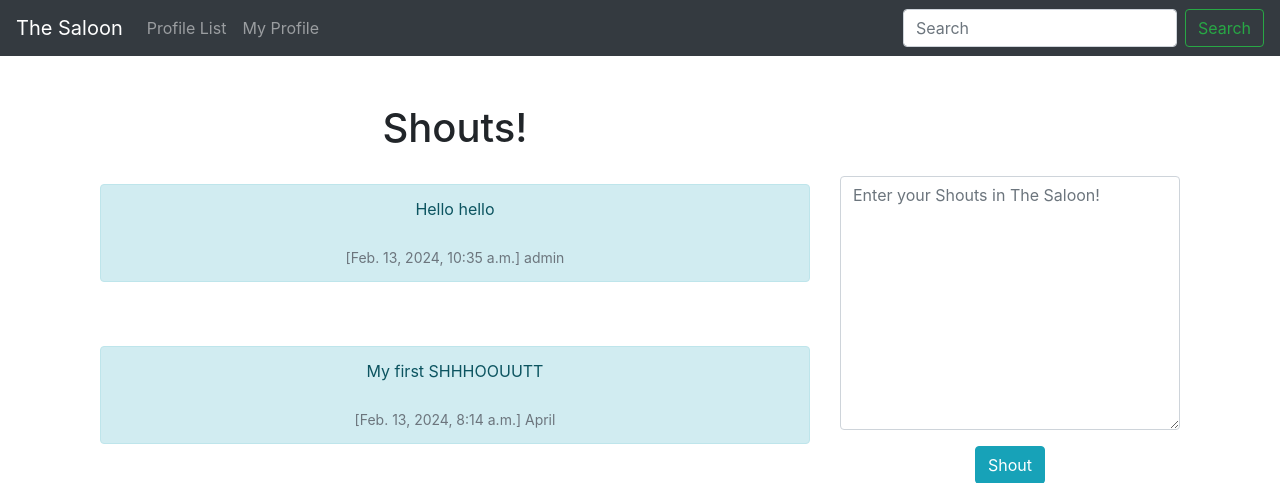
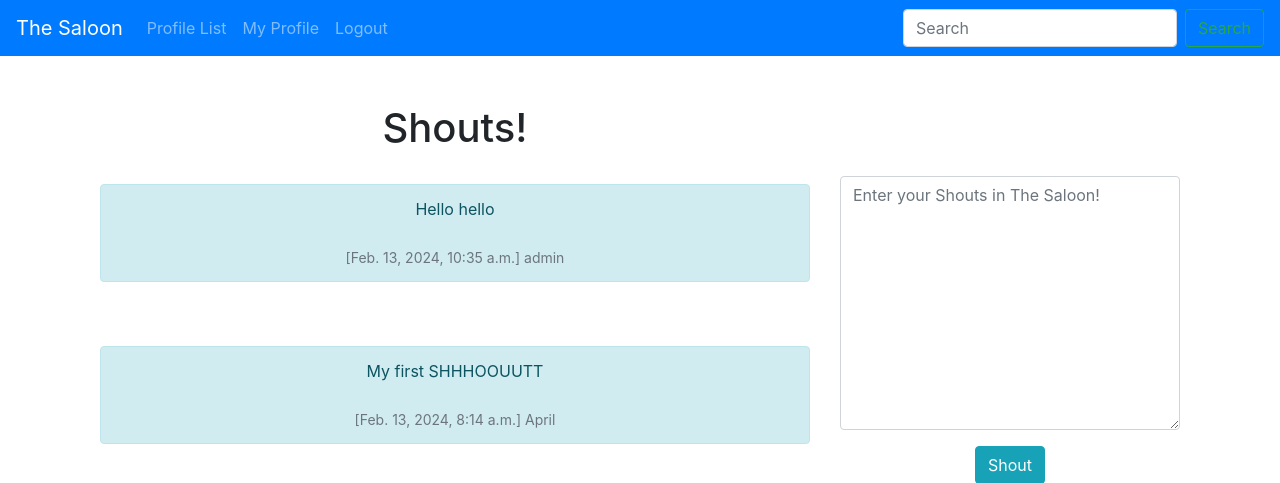
Before and after one commit to AndersH82/TheSaloon, a Django app: page / in a window 1280 px wide. Shown: the top 483 px of the page. Run offline with Django 5.2, Linux system fonts and the light colour scheme; a user stored in the database is signed in; data comes from the database, SQL or seed files in the repository; both versions use the stored data as it was after the commit.

Commit message:
added logout function

```diff
--- a/the_saloon/templates/navbar.html
+++ b/the_saloon/templates/navbar.html
@@ -1,4 +1,4 @@
-<nav class="navbar navbar-expand-lg navbar-dark bg-dark">
+<nav class="navbar navbar-expand-lg navbar-dark bg-primary">
     <a class="navbar-brand" href="{% url 'home' %}">The Saloon</a>
     <button class="navbar-toggler" type="button" data-toggle="collapse" data-target="#navbarSupportedContent" aria-controls="navbarSupportedContent" aria-expanded="false" aria-label="Toggle navigation">
       <span class="navbar-toggler-icon"></span>
@@ -13,6 +13,9 @@
         <li class="nav-item">
           <a class="nav-link" href="{% url 'profile' request.user.id %}">My Profile</a>
         </li>
+        <li class="nav-item">
+          <a class="nav-link" href="{% url 'logout' %}">Logout</a>
+        </li>
         {% else %}
         <li class="nav-item">
           <a class="nav-link" href="{% url 'login' %}">Login</a>
--- a/the_saloon/views.py
+++ b/the_saloon/views.py
@@ -70,4 +70,6 @@ def login_user(request):
         return render(request, "login.html", {})
 
 def logout_user(request):
-    pass
+    logout(request)
+    messages.success(request, ("You are now logged out!"))
+    return redirect('home')
```
Also changed, not shown: db.sqlite3.
